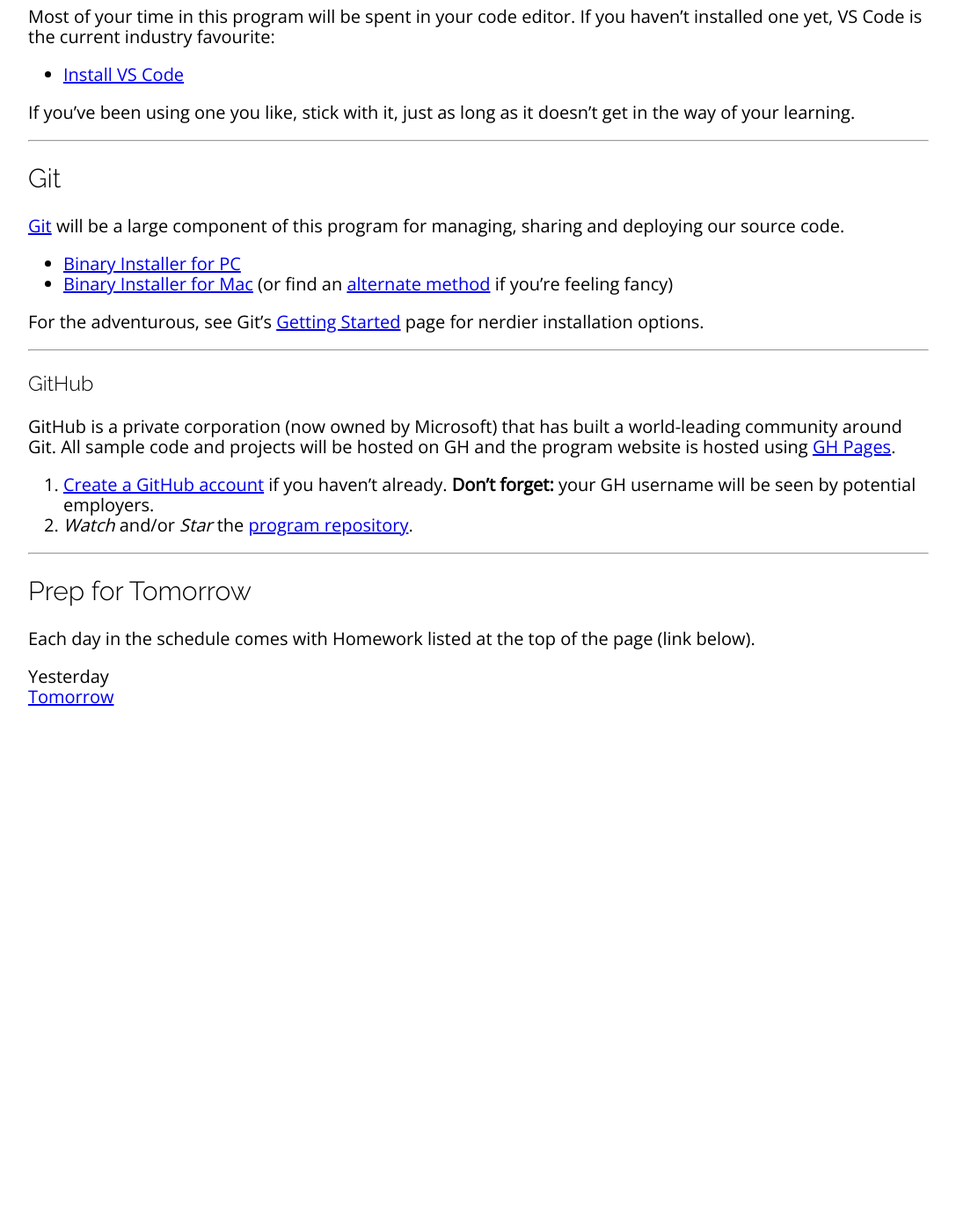
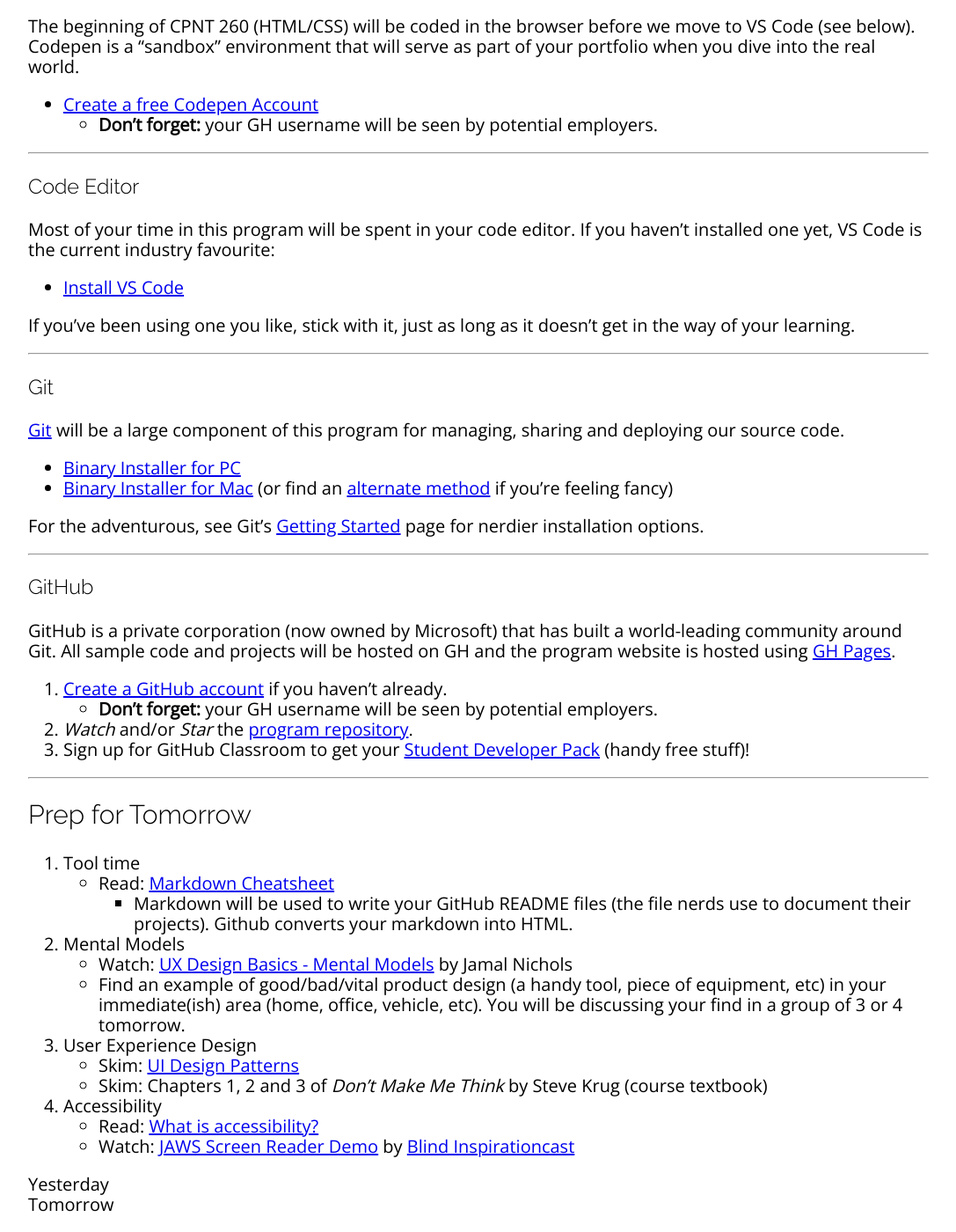
Before and after one commit to sait-wbdv/winter-2021, a Jekyll site: the page built from _posts/2021-01-11-orientation.md, in a window 1280 px wide and 1400 px high, scrolled down 1887 px. Shown: the whole window at 88% size, without its empty margins (96-1183 px from the left). Built offline with Jekyll 4.4.1, drawn with Linux system fonts in a browser that asks for light colours; nearby versions of some CDN libraries; before the commit the page ends 2710 px from its top, so only the background shows below that; some of the changed text lies outside the part shown.

Commit message:
updated orientation, cleanup

```diff
--- a/_posts/2021-01-11-orientation.md
+++ b/_posts/2021-01-11-orientation.md
@@ -15,6 +15,8 @@ Methods of contacting Tony Grimes, in order of general preference:
 ## Software Setup
 You will be responsible for maintaining your development environment for each course in this program. The specific requirements will change from course to course but the following software will be required for the entire program.
 
+---
+
 ### Video
 We will be running most meetings in Zoom for this program.
 
@@ -28,7 +30,7 @@ All participants will need to be signed in to take part in the daily streams.
 ### Messaging
 Slack is the preferred messaging tool for this program and is a popular tool in industry. You should see an invite to the SAIT WBDV Slack team sometime during orientation day.
 
-- [Install Slack](https://slack.com/intl/en-ca/downloads/)
+- [Install Slack](https://slack.com/intl/en-ca/downloads/) (optional; you can use it from the browser if you'd like).
 - Send an email to Tony (tony.grimes@sait.ca) from the email address you'd like your Slack invite sent to. Keep in mind that your SAIT email will eventually be retired after graduation.
 - Tutorials: [Slack 101](https://slack.com/intl/en-ca/resources/slack-101)
 
@@ -40,16 +42,24 @@ Tony also runs a public Discord server where you can find help from local develo
 
 ---
 
-## Development Browser
+### Development Browser
 Regardless of which browser you prefer in your off-time, this course requires Firefox Developer for its superior (for the moment) CSS Developer Tools. Chrome can be optionally used for its Javascript Dev Tools in CPNT 262.
 
 - [Install Firefox Developer Edition](https://nightly.mozilla.org/) (and regular FF if you haven't)
 
-The Mozilla Developer Network (the makers of Firefox) recently launched an entire [Youtube channel](https://www.youtube.com/channel/UCh5UlGiu9d6LegIeUCW4N1w) to teach developers how to use Firefox Dev Tools.
+The Mozilla Developer Network (the makers of Firefox) recently launched an entire [Youtube channel](https://www.youtube.com/channel/UCh5UlGiu9d6LegIeUCW4N1w) to teach developers how to use Firefox Developer Tools (your best friend).
 
 ---
 
-## Code Editor
+## Codepen
+The beginning of CPNT 260 (HTML/CSS) will be coded in the browser before we move to VS Code (see below). Codepen is a "sandbox" environment that will serve as part of your portfolio when you dive into the real world.
+
+- [Create a free Codepen Account](https://codepen.io/)
+  - **Don't forget:** your GH username will be seen by potential employers.
+
+---
+
+### Code Editor
 Most of your time in this program will be spent in your code editor. If you haven't installed one yet, VS Code is the current industry favourite:
 
 - [Install VS Code](https://code.visualstudio.com/download)
@@ -58,7 +68,7 @@ If you've been using one you like, stick with it, just as long as it doesn't get
 
 ---
 
-## Git
+### Git
 [Git](https://git-scm.com/) will be a large component of this program for managing, sharing and deploying our source code.
 
 - [Binary Installer for PC](https://git-scm.com/download/win)
@@ -71,10 +81,23 @@ For the adventurous, see Git's [Getting Started](https://git-scm.com/book/en/v2/
 ### GitHub
 GitHub is a private corporation (now owned by Microsoft) that has built a world-leading community around Git. All sample code and projects will be hosted on GH and the program website is hosted using [GH Pages](https://pages.github.com/).
 
-1. [Create a GitHub account](https://github.com/) if you haven't already. **Don't forget:** your GH username will be seen by potential employers.
+1. [Create a GitHub account](https://github.com/) if you haven't already.
+    - **Don't forget:** your GH username will be seen by potential employers.
 2. _Watch_ and/or _Star_ the [program repository](https://github.com/sait-wbdv/winter-2021).
+3. Sign up for GitHub Classroom to get your [Student Developer Pack](https://education.github.com/pack) (handy free stuff)!
 
 ---
 
 ## Prep for Tomorrow
-Each day in the schedule comes with Homework listed at the top of the page (link below).
+1. Tool time
+    - Read: [Markdown Cheatsheet](https://www.markdownguide.org/cheat-sheet/)
+        - Markdown will be used to write your GitHub README files (the file nerds use to document their projects). Github converts your markdown into HTML.
+2. Mental Models
+    - Watch: [UX Design Basics - Mental Models](https://www.youtube.com/watch?v=9gM8K4ooavY) by Jamal Nichols
+    - Find an example of good/bad/vital product design (a handy tool, piece of equipment, etc) in your immediate(ish) area (home, office, vehicle, etc). You will be discussing your find in a group of 3 or 4 tomorrow.
+3. User Experience Design
+    - Skim: [UI Design Patterns](http://ui-patterns.com/patterns)
+    - Skim: Chapters 1, 2 and 3 of _Don't Make Me Think_ by Steve Krug (course textbook)
+4. Accessibility
+    - Read: [What is accessibility?](https://developer.mozilla.org/en-US/docs/Learn/Accessibility/What_is_accessibility)
+    - Watch: [JAWS Screen Reader Demo](https://youtu.be/2PMuBQ7LyOw) by [Blind Inspirationcast](https://www.youtube.com/channel/UCKHMrCSX3thkIsb3oDD_aJw)
```
Also changed, not shown: _drafts/2021-01-13-visual-hierarchy-design.md (renamed from _posts/2021-01-13-visual-hierarchy-design.md, +6 -4 lines), _drafts/2021-01-12-ux-accessibility.md (renamed from _posts/2021-01-12-ux-accessibility.md).
